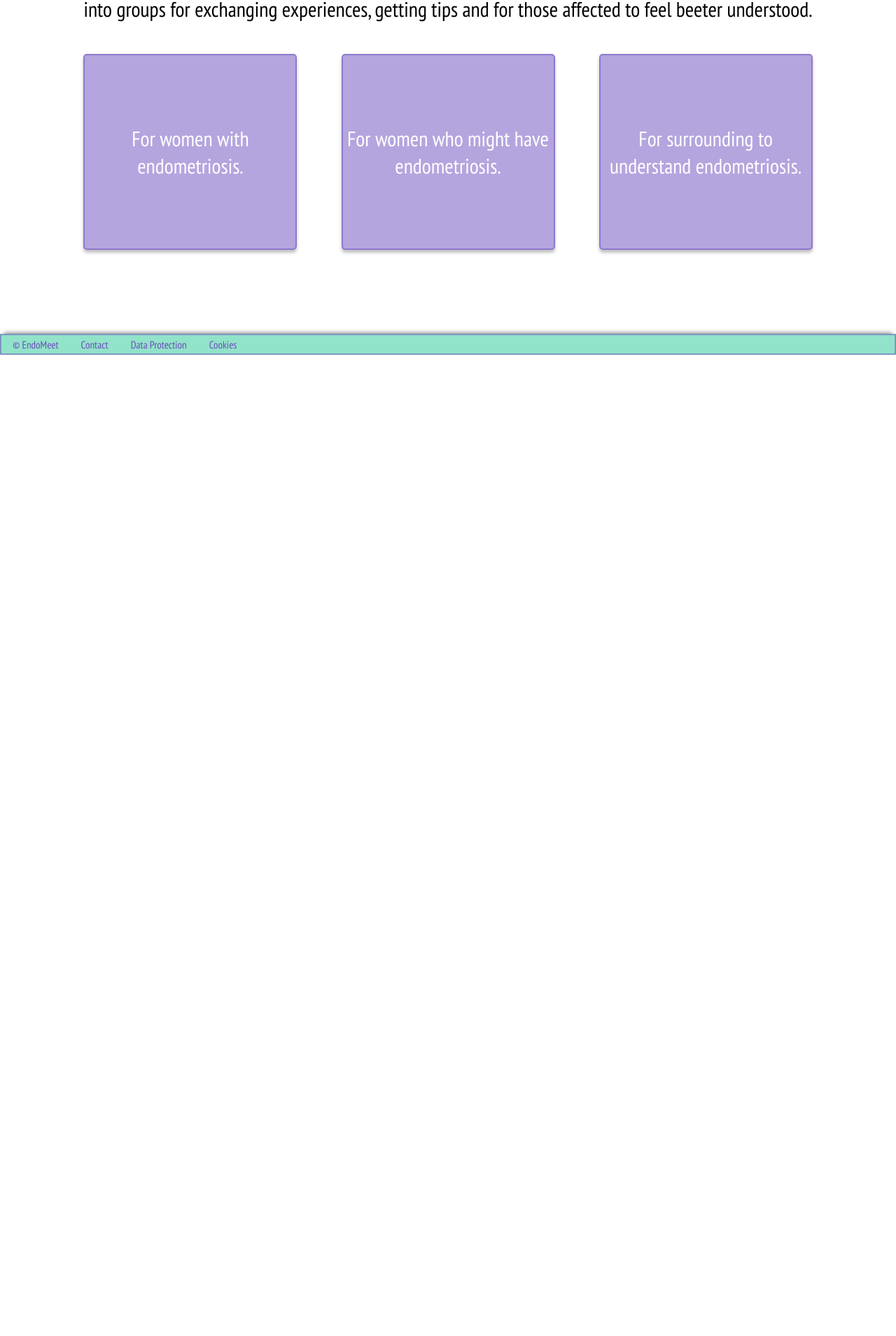
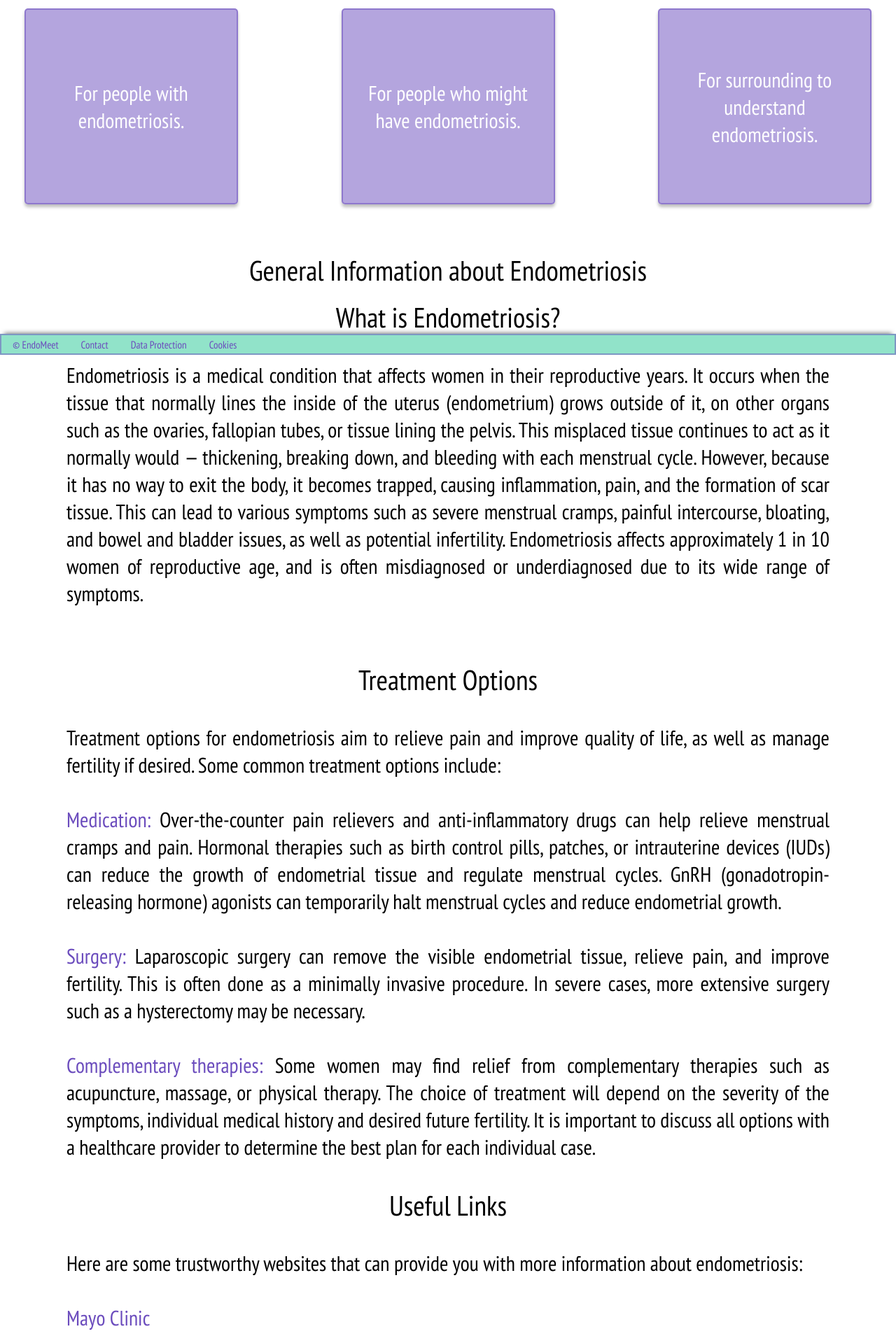
Before and after one commit to leslieber/endomeet, a Next.js app: page /about in a window 1280 px wide. Shown: the part 293-2202 px from the top of the page at 70% size. Before the commit the page ends 800 px from the top, so only its background shows below. Built offline with nearby package versions, Linux system fonts and the light colour scheme.

Commit message:
About page and links

```diff
--- a/components/header.tsx
+++ b/components/header.tsx
@@ -2,13 +2,14 @@ import style from '../styles/layout.module.css'
 import Image from 'next/image'
 import lens from '../images/lens.png'
 import profilepic from '../images/profile.png'
+import Link from 'next/link';
 
 function Header() {
     return (
         <div className={style.navbar}>
 
             <div>
-            <a href="../">EndoMeet!</a>
+            <Link href="../">EndoMeet!</Link>
             <a href="../about">About</a>
             <a href="../login">Forum</a>
             </div>
--- a/pages/about.tsx
+++ b/pages/about.tsx
@@ -4,6 +4,7 @@ import style from '../styles/layout.module.css'
 import React from 'react';
 import Header from '../components/header';
 import Footer from '../components/footer';
+import Link from 'next/link';
 
 
 export default function Home() {
@@ -40,14 +41,68 @@ export default function Home() {
                   <p><span>EndoMeet!</span> is an exchanging platform that matches people affected by endometriosis in any form <br/> into groups for exchanging experiences, getting tips and for those affected to feel beeter understood. </p>
                 <div className={style.aboutboxes}>
                     <div className={style.aboutbox}>
-                 <p>For women with endometriosis. </p>
+                    <p>For people with endometriosis. </p>
                     </div>
                     <div className={style.aboutbox}>
-                  <p>For women who might have endometriosis.</p>
+                      <p>For people who might have endometriosis.</p>
                     </div>
                     <div className={style.aboutbox}>
                       <p>For surrounding to understand endometriosis.</p>
                     </div>
+                </div>
+                  <br/>
+                  <br/>
+                  <br/>
+
+                <div className={style.abouttreatment}>
+                  <h1 className={style.abouttitle2}>General Information about Endometriosis</h1>
+                  <h2 className={style.abouttitle2}>What is Endometriosis?</h2>
+                    <p>Endometriosis is a medical condition that affects women in their reproductive years.
+                      It occurs when the tissue that normally lines the inside of the uterus (endometrium) grows outside of it,
+                      on other organs such as the ovaries, fallopian tubes, or tissue lining the pelvis. This misplaced tissue continues to act as it normally would —
+                      thickening, breaking down, and bleeding with each menstrual cycle.
+                      However, because it has no way to exit the body, it becomes trapped, causing inflammation, pain, and the formation of scar tissue.
+                      This can lead to various symptoms such as severe menstrual cramps, painful intercourse, bloating, and bowel and bladder issues, as well as potential infertility.
+                      Endometriosis affects approximately 1 in 10 women of reproductive age, and is often misdiagnosed or underdiagnosed due to its wide range of symptoms.</p>
+                </div>
+                  <br/>
+                  <br/>
+                <div className={style.abouttreatment}>
+                  <h2 className={style.abouttitle2}>Treatment Options</h2>
+                      <p>Treatment options for endometriosis aim to relieve pain and improve quality of life, as well as manage fertility if desired. Some common treatment options include:
+                      <br/>
+                      <br/>
+                      <span>Medication:</span> Over-the-counter pain relievers and anti-inflammatory drugs can help relieve menstrual cramps and pain. Hormonal therapies such as birth control pills, patches, or intrauterine devices (IUDs) can reduce the growth of endometrial tissue and regulate menstrual cycles. GnRH (gonadotropin-releasing hormone) agonists can temporarily halt menstrual cycles and reduce endometrial growth.
+                      <br/>
+                      <br/>
+                      <span>Surgery:</span> Laparoscopic surgery can remove the visible endometrial tissue, relieve pain, and improve fertility. This is often done as a minimally invasive procedure. In severe cases, more extensive surgery such as a hysterectomy may be necessary.
+                      <br/>
+                      <br/>
+                      <span>Complementary therapies:</span> Some women may find relief from complementary therapies such as acupuncture, massage, or physical therapy.
+                      The choice of treatment will depend on the severity of the symptoms, individual medical history and desired future fertility. It is important to discuss all options with a healthcare provider to determine the best plan for each individual case.</p>
+                </div>
+                <div className={style.abouttreatment}>
+                  <h2 className={style.abouttitle2}>Useful Links</h2>
+                      <p>Here are some trustworthy websites that can provide you with more information about endometriosis:
+                      <br/>
+                      <br/>
+
+                      <Link href="https://www.mayoclinic.org/diseases-conditions/endometriosis/symptoms-causes/syc-20354656"> <span>Mayo Clinic</span> </Link>
+                      <br/>
+                      <Link href="https://www.mayoclinic.org/diseases-conditions/endometriosis/symptoms-causes/syc-20354656"> <span>Mayo Clinic</span> </Link>
+                      <span>American College of Obstetricians and Gynecologists (ACOG):</span> https://www.acog.org/patient-resources/faqs/gynecologic-problems/endometriosis
+                      <br/>
+                      <br/>
+                      <span> Endometriosis Foundation of America: https://www.endofound.org/endometriosis</span>
+                      <br/>
+                      <br/>
+                      <span>National Institute of Child Health and Human Development (NICHD):</span> https://www.nichd.nih.gov/health/topics/endometriosis
+                      <br/>
+                      <br/>
+                      <span>Office on Women's Health, U.S. Department of Health and Human Services:</span> https://www.womenshealth.gov/a-z-topics/endometriosis
+                      <br/>
+                      <br/>
+                      These resources offer a wealth of information on endometriosis, including symptoms, causes, diagnosis, treatment options, and support resources.</p>
                 </div>
             </div>
         </div>
--- a/styles/layout.module.css
+++ b/styles/layout.module.css
@@ -197,13 +197,14 @@
     font-weight: 800;
 }
 
-.dot[name=linkage], .dot[name=groups],
+.dot[name=linkage],
+.dot[name=groups],
 .dot[name=people] {
     accent-color: rgb(107, 76, 189, 0.5);
     outline: none;
 }
 
-.check[name=usage]{
+.check[name=usage] {
     accent-color: rgb(107, 76, 189, 0.5);
     outline: none;
 }
@@ -271,7 +272,8 @@
     padding-left: 7px;
 }
 
-.inputbox input:focus, .inputboxtwo input:focus {
+.inputbox input:focus,
+.inputboxtwo input:focus {
     outline: none;
     border: 3px solid rgba(107, 76, 189, 0.5);
 }
@@ -329,7 +331,7 @@ form .genderdetails .category {
 
 
 
-.dot[name=gender]{
+.dot[name=gender] {
     accent-color: rgb(107, 76, 189, 0.5);
     outline: none;
 }
@@ -388,12 +390,12 @@ form .registerbutton:active {
     font-weight: 30;
     font-size: 30px;
     text-align: center;
-
+    margin-left: 15px;
+    margin-right: 15px;
 }
 
 .about span {
     color: #6B4CBD;
-
 }
 
 .abouttitle {
@@ -411,6 +413,29 @@ form .registerbutton:active {
 .abouttitle span {
     color: #6B4CBD;
     font-weight: 400;
+}
+
+.abouttitle2 {
+    font-weight: 30;
+    font-size: 40px;
+    line-height: 65px;
+    position: top;
+    color: #000000;
+    text-align: center;
+    margin-bottom: 0px;
+    margin-top: 2px;
+    right: 0px;
+}
+
+.abouttitle2 p {
+    text-align: left;
+}
+
+.abouttreatment p {
+    align-items: left;
+    text-align: justify;
+    margin-left: 60px;
+    margin-right: 60px;
 }
 
 .aboutboxes {
```
Lines whose indentation alone changed are shown as unchanged.
